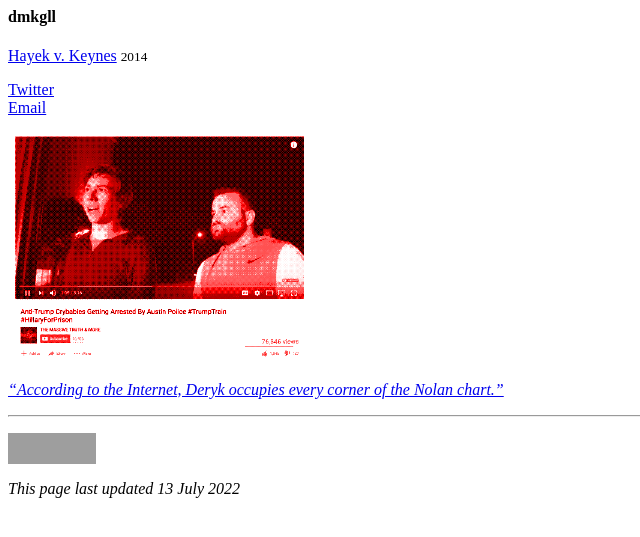
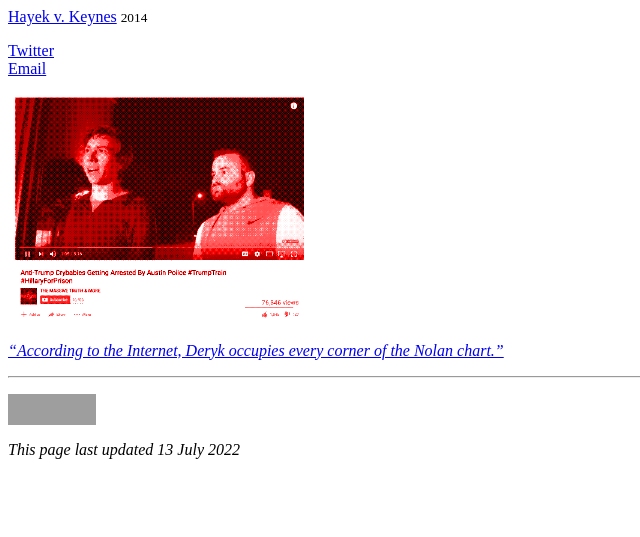
Before and after one commit to dmkgll/dmkgll, a Jekyll site: the page built from index.md, in a window 1280 px wide. Shown: the top 537 px of the page, without its empty margins (0-640 px from the left). Built offline with Jekyll 4.4.1, drawn with Linux system fonts in a browser that asks for light colours; grey boxes are pictures that could not be loaded.

Commit message:
Update index.md

```diff
--- a/index.md
+++ b/index.md
@@ -6,8 +6,6 @@ layout: index
     list-style: none;
     padding: 0;
 }</style>
-
-#### dmkgll
 
 - [Hayek v. Keynes](/) <small>2014</small>
 
```
